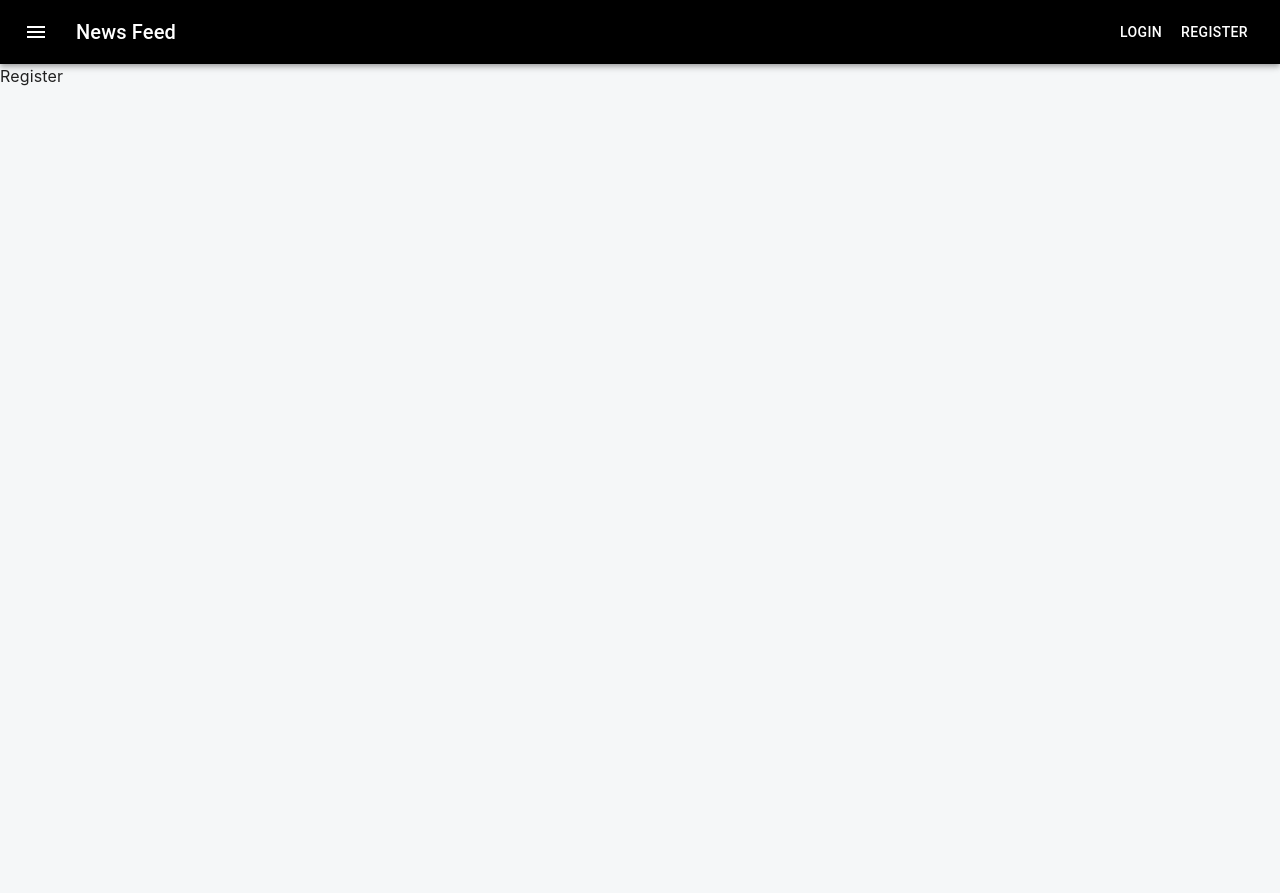
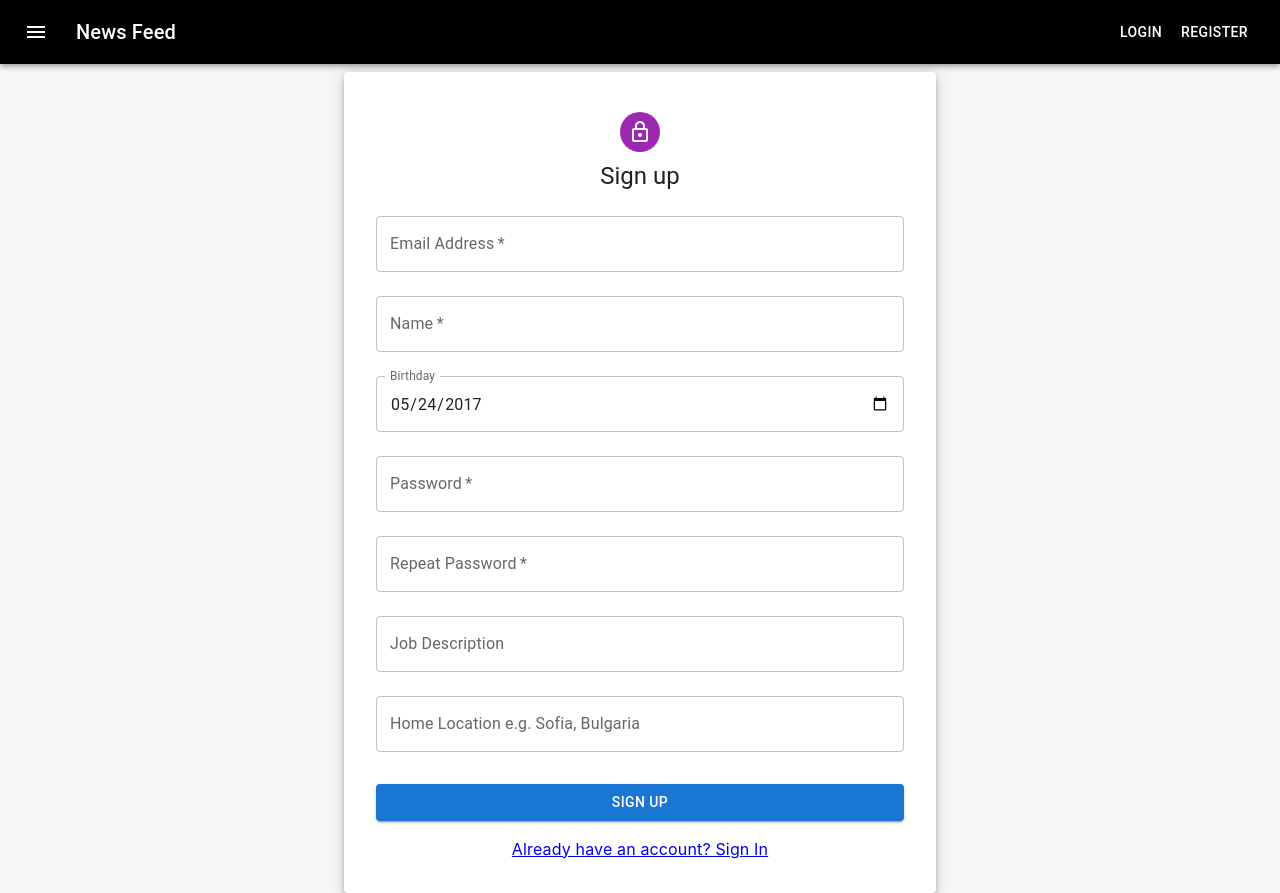
Before and after one commit to gosho6677/news-feed, a React (Create React App) app in the folder client/: page /auth/register in a window 1280 px wide. Before the commit the page ends 800 px from the top, so only its background shows below. Built offline with nearby package versions, Linux system fonts and the light colour scheme.

Commit message:
added login, register page view

```diff
--- a/client/src/components/Feed/Feed.js
+++ b/client/src/components/Feed/Feed.js
@@ -1,4 +1,4 @@
-import { Avatar, Button, Card, Divider, Grid, Input, Paper, Stack, TextareaAutosize, Typography } from '@mui/material';
+import { Avatar, Button, Card, Container, Divider, Grid, Input, Paper, Stack, TextareaAutosize, Typography, Box } from '@mui/material';
 import CreateIcon from '@mui/icons-material/Create';
 import HomeIcon from '@mui/icons-material/Home';
 import CakeIcon from '@mui/icons-material/Cake';
@@ -8,8 +8,8 @@ import './Feed.css';
 
 const Feed = () => {
     return (
-        <main className="feed">
-            <aside className="profile">
+        <Container component="main" className="feed">
+            <Box component="aside" className="profile">
                 <Card className="profile-card">
                     <Typography sx={{ maxWidth: '100%' }} variant="h6">Georgi Palovaki</Typography>
                     <Avatar className="profile-card-avatar">G</Avatar>
@@ -26,8 +26,8 @@ const Feed = () => {
                         </Typography>
                     </div>
                 </Card>
-            </aside>
-            <section className="news">
+            </Box>
+            <Box component="section" className="news">
                 <Paper className="news-post">
                     <Typography variant="body1">Status:</Typography>
                     <TextareaAutosize
@@ -60,7 +60,7 @@ const Feed = () => {
                             alt="forest"
                         />
                         <Typography className="news-card-likes" variant="h6">
-                            <FavoriteBorderIcon  /> 45 likes
+                            <FavoriteBorderIcon /> 45 likes
                             <ChatBubbleOutlineTwoToneIcon sx={{ marginLeft: '2rem' }} /> 10 comments
                         </Typography>
                         <Stack direction="row" spacing={1}>
@@ -70,11 +70,11 @@ const Feed = () => {
                     </Grid>
 
                 </Grid>
-            </section>
-            <aside className="events">
-                <p>adsdsads</p>
-            </aside>
-        </main>
+            </Box>
+            <Box component="aside" className="events">
+                <Typography paragraph>adsdsads</Typography>
+            </Box>
+        </Container>
     );
 };
 
--- a/client/src/components/Login/Login.js
+++ b/client/src/components/Login/Login.js
@@ -1,6 +1,71 @@
+import { Container, Box, Paper, Avatar, Typography, TextField, Button, Grid } from "@mui/material";
+import LockOutlinedIcon from '@mui/icons-material/LockOutlined';
+import { Link } from 'react-router-dom';
+
 const Login = () => {
     return (
-        <div>Login</div>
+        <Container component="main" sx={{ width: "50%" }}>
+            <Paper elevation={6} sx={{
+                display: 'flex',
+                justifyContent: 'center',
+                marginTop: 1,
+            }}>
+                <Box
+                    sx={{
+                        // marginTop: 5,
+                        p: 4,
+                        // p: "1rem 5rem",
+                        display: 'flex',
+                        flexDirection: 'column',
+                        alignItems: 'center',
+                        maxWidth: '600px',
+                    }}
+                >
+                    <Avatar sx={{ m: 1, bgcolor: 'secondary.main' }}>
+                        <LockOutlinedIcon />
+                    </Avatar>
+                    <Typography component="h1" variant="h5">
+                        Sign in
+                    </Typography>
+                    <Box component="form" noValidate sx={{ mt: 1 }}>
+                        <TextField
+                            margin="normal"
+                            required
+                            fullWidth
+                            id="email"
+                            label="Email Address"
+                            name="email"
+                            autoComplete="email"
+                        />
+                        <TextField
+                            margin="normal"
+                            required
+                            fullWidth
+                            name="password"
+                            label="Password"
+                            type="password"
+                            id="password"
+                            autoComplete="current-password"
+                        />
+                        <Button
+                            type="submit"
+                            fullWidth
+                            variant="contained"
+                            sx={{ mt: 3, mb: 2 }}
+                        >
+                            Sign In
+                        </Button>
+                        <Grid container justifyContent="center">
+                            <Grid item>
+                                <Link to="/auth/register">
+                                    {"Don't have an account? Sign Up"}
+                                </Link>
+                            </Grid>
+                        </Grid>
+                    </Box>
+                </Box>
+            </Paper>
+        </Container>
     );
 };
 
--- a/client/src/components/Register/Register.js
+++ b/client/src/components/Register/Register.js
@@ -1,6 +1,115 @@
+import { Container, Box, Paper, Avatar, Typography, TextField, Button, Grid } from "@mui/material";
+import LockOutlinedIcon from '@mui/icons-material/LockOutlined';
+import { Link } from 'react-router-dom';
+
 const Register = () => {
     return (
-        <div>Register</div>
+        <Container component="main" sx={{ width: "50%" }}>
+            <Paper elevation={6} sx={{
+                display: 'flex',
+                justifyContent: 'center',
+                marginTop: 1,
+            }}>
+                <Box
+                    sx={{
+                        // marginTop: 5,
+                        // p: "1rem 5rem",
+                        p: 4,
+                        display: 'flex',
+                        flexDirection: 'column',
+                        alignItems: 'center',
+                        maxWidth: '600px',
+                    }}
+                >
+                    <Avatar sx={{ m: 1, bgcolor: 'secondary.main' }}>
+                        <LockOutlinedIcon />
+                    </Avatar>
+                    <Typography component="h1" variant="h5">
+                        Sign up
+                    </Typography>
+                    <Box component="form" noValidate sx={{ mt: 1 }}>
+                        <TextField
+                            margin="normal"
+                            required
+                            fullWidth
+                            id="email"
+                            label="Email Address"
+                            name="email"
+                            autoComplete="email"
+                        />
+                        <TextField
+                            margin="normal"
+                            required
+                            fullWidth
+                            id="name"
+                            label="Name"
+                            name="name"
+                        />
+                        <TextField
+                            id="date"
+                            margin="normal"
+                            label="Birthday"
+                            type="date"
+                            fullWidth
+                            name="birthday"
+                            defaultValue="2017-05-24"
+                            InputLabelProps={{
+                                shrink: true,
+                            }}
+                        />
+                        <TextField
+                            margin="normal"
+                            required
+                            fullWidth
+                            name="password"
+                            label="Password"
+                            type="password"
+                            id="password"
+                            autoComplete="current-password"
+                        />
+                        <TextField
+                            margin="normal"
+                            required
+                            fullWidth
+                            name="rePass"
+                            label="Repeat Password"
+                            type="password"
+                            id="rePass"
+                            autoComplete="current-password"
+                        />
+                        <TextField
+                            margin="normal"
+                            fullWidth
+                            id="jobDescription"
+                            label="Job Description"
+                            name="jobDescription"
+                        />
+                        <TextField
+                            margin="normal"
+                            fullWidth
+                            id="homeLocation"
+                            label="Home Location e.g. Sofia, Bulgaria"
+                            name="homeLocation"
+                        />
+                        <Button
+                            type="submit"
+                            fullWidth
+                            variant="contained"
+                            sx={{ mt: 3, mb: 2 }}
+                        >
+                            Sign Up
+                        </Button>
+                        <Grid container justifyContent="center">
+                            <Grid item>
+                                <Link to="/auth/login">
+                                    {"Already have an account? Sign In"}
+                                </Link>
+                            </Grid>
+                        </Grid>
+                    </Box>
+                </Box>
+            </Paper>
+        </Container>
     );
 };
 
```
Also changed, not shown: client/src/components/Login/Login.css (deleted), client/src/components/Register/Register.css (deleted).
